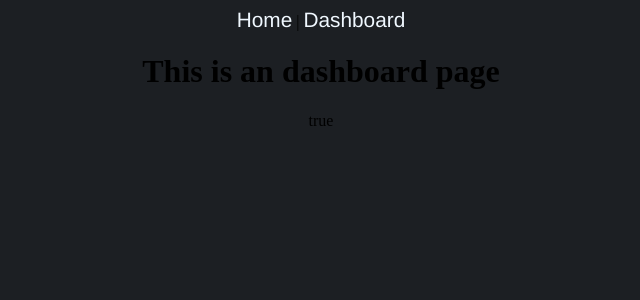
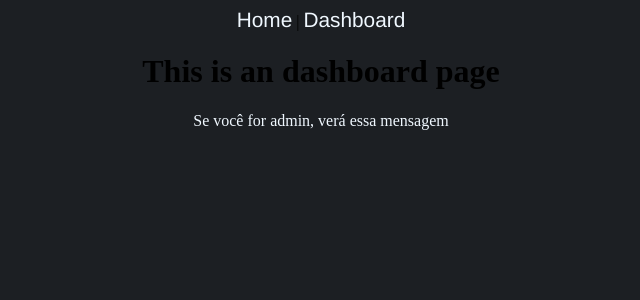
Before and after one commit to strGiorgio/websites_practice, a Vue app in the folder admin_dashboard/: page /dashboard in a window 1280 px wide. Shown: the top 300 px of the page, without its empty margins (319-959 px from the left). Built offline with nearby package versions, Linux system fonts and the light colour scheme.

Commit message:
Create if and else statament in main-dashboard to display a different message if user is admin

```diff
--- a/admin_dashboard/src/components/dashboard-comps/main-dashboard.vue
+++ b/admin_dashboard/src/components/dashboard-comps/main-dashboard.vue
@@ -1,6 +1,7 @@
 <template>
     <div class="main-dashboard">
-        <p>{{ this.$store.state.isAdmin }}</p>
+        <p v-if="this.$store.state.isAdmin">Se você for admin, verá essa mensagem</p>
+        <p v-else>Caso não seja admin, verá essa mensagem!</p>
     </div>
 </template>
 
@@ -11,5 +12,7 @@ export default {
 </script>
 
 <style scoped>
-
+    p {
+        color: var(--white-primary);
+    }
 </style>
```
